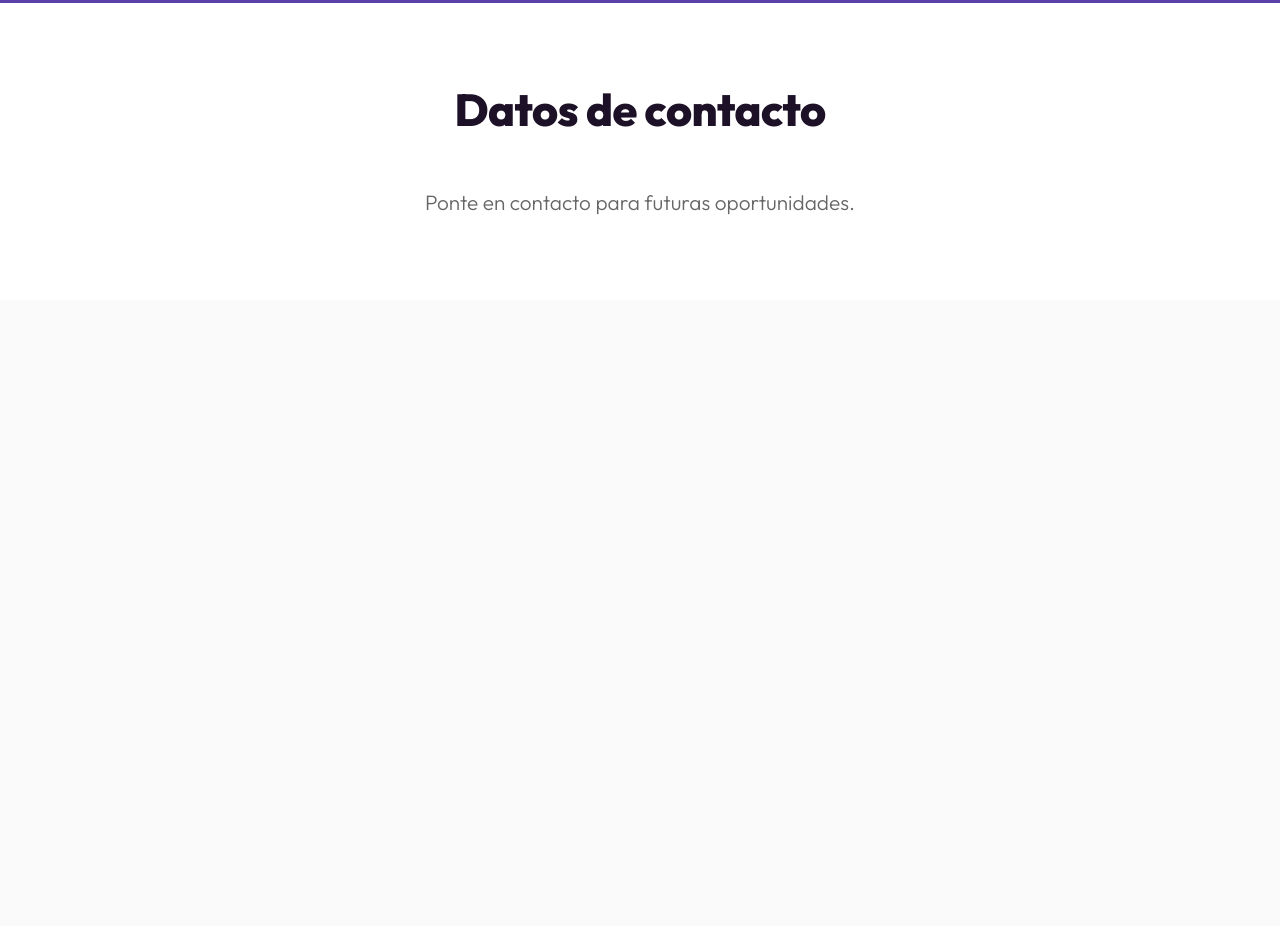
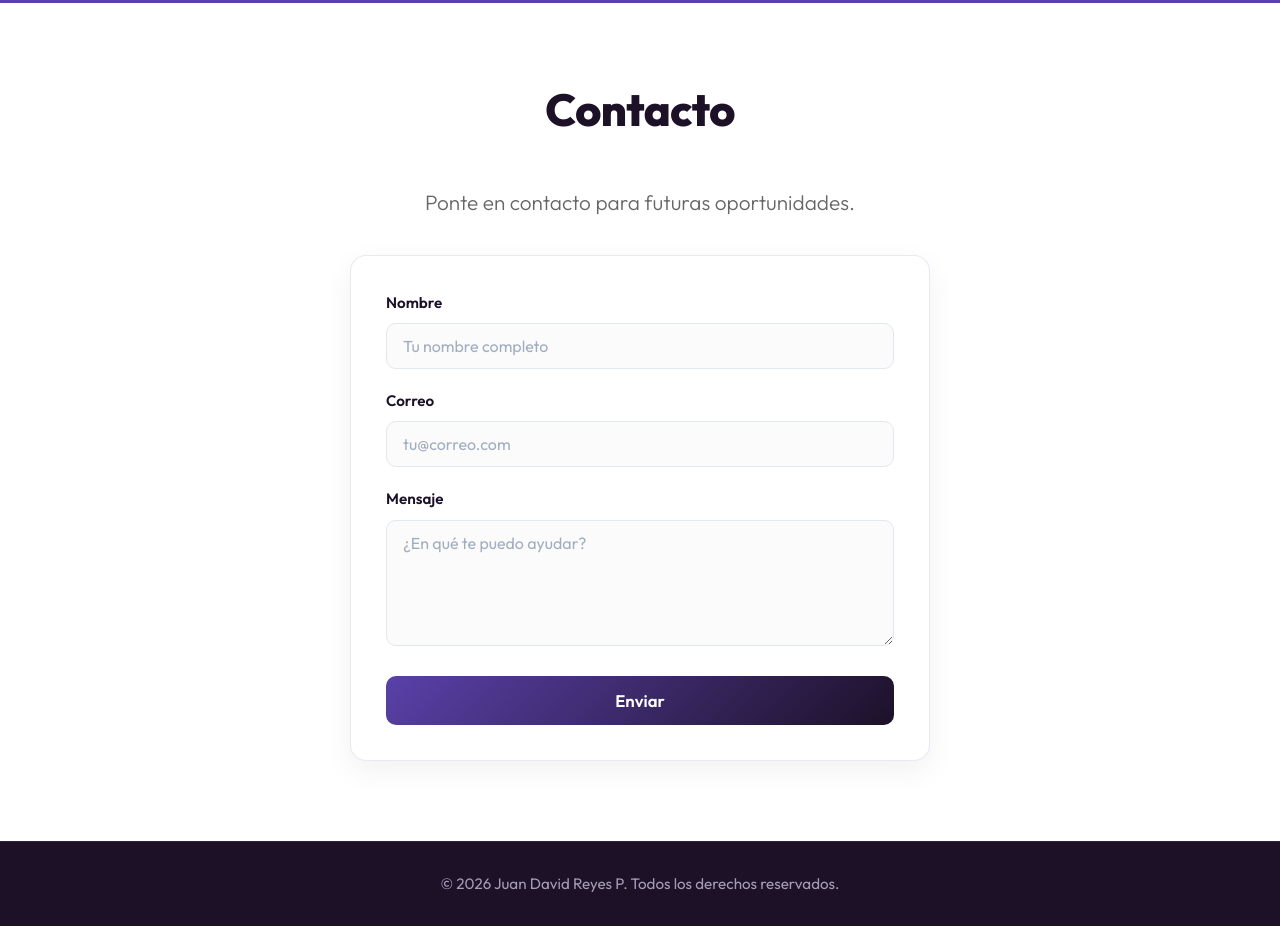
Before and after one commit to juandaveth-profe/hello-world, a plain HTML site: page index.html in a window 1280 px wide. Shown: the part 986-1912 px from the top of the page. Before the commit the page ends 1286 px from the top, so only its background shows below. Drawn offline with Linux system fonts and the light colour scheme.

Commit message:
Paso 7.a El Formulario

```diff
--- a/index.css
+++ b/index.css
@@ -176,4 +176,92 @@ h1, h2, h3 {
   font-size: 1.3rem;
   color: #666;
   font-weight: 300;
+  margin-bottom: 10px;
 }
+
+/* Contact Form Styles */
+.contact-form {
+  max-width: 580px;
+  margin: 35px auto 0;
+  background: #ffffff;
+  padding: 35px;
+  border-radius: 16px;
+  box-shadow: 0 10px 30px rgba(0, 0, 0, 0.06);
+  border: 1px solid rgba(89, 65, 169, 0.12);
+  display: flex;
+  flex-direction: column;
+  gap: 20px;
+}
+
+.form-group {
+  display: flex;
+  flex-direction: column;
+  gap: 8px;
+  text-align: left;
+}
+
+.form-group label {
+  font-size: 0.95rem;
+  font-weight: 600;
+  color: #1D1128;
+}
+
+.form-group input,
+.form-group textarea {
+  font-family: inherit;
+  font-size: 1rem;
+  padding: 12px 16px;
+  border: 1.5px solid #e2e8f0;
+  border-radius: 10px;
+  background-color: #fbfbfb;
+  color: #333;
+  transition: border-color 0.3s ease, box-shadow 0.3s ease, background-color 0.3s ease;
+  outline: none;
+  resize: vertical;
+}
+
+.form-group input:focus,
+.form-group textarea:focus {
+  border-color: #5941A9;
+  background-color: #ffffff;
+  box-shadow: 0 0 0 3px rgba(89, 65, 169, 0.15);
+}
+
+.form-group input::placeholder,
+.form-group textarea::placeholder {
+  color: #a0aec0;
+}
+
+.btn-submit {
+  font-family: inherit;
+  background: linear-gradient(135deg, #5941A9, #1D1128);
+  color: #ffffff;
+  font-size: 1.05rem;
+  font-weight: 600;
+  padding: 14px 28px;
+  border: none;
+  border-radius: 10px;
+  cursor: pointer;
+  transition: transform 0.2s ease, box-shadow 0.2s ease, opacity 0.2s ease;
+  margin-top: 10px;
+}
+
+.btn-submit:hover {
+  transform: translateY(-2px);
+  box-shadow: 0 8px 20px rgba(89, 65, 169, 0.3);
+  opacity: 0.95;
+}
+
+.btn-submit:active {
+  transform: translateY(0);
+}
+
+/* Footer */
+.footer {
+  background-color: #1D1128;
+  color: #a39cb5;
+  padding: 30px 0;
+  text-align: center;
+  font-size: 0.95rem;
+  border-top: 1px solid rgba(255, 255, 255, 0.08);
+}
--- a/index.html
+++ b/index.html
@@ -49,11 +49,33 @@
 
     <section id="contacto" class="section">
       <div class="container">
-        <h2 class="section-title text-dark">Datos de contacto</h2>
+        <h2 class="section-title text-dark">Contacto</h2>
         <p class="contact-text">Ponte en contacto para futuras oportunidades.</p>
+
+        <form class="contact-form" action="#" method="POST" onsubmit="event.preventDefault();">
+          <div class="form-group">
+            <label for="nombre">Nombre</label>
+            <input type="text" id="nombre" name="nombre" placeholder="Tu nombre completo" required>
+          </div>
+          <div class="form-group">
+            <label for="correo">Correo</label>
+            <input type="email" id="correo" name="correo" placeholder="tu@correo.com" required>
+          </div>
+          <div class="form-group">
+            <label for="mensaje">Mensaje</label>
+            <textarea id="mensaje" name="mensaje" rows="5" placeholder="¿En qué te puedo ayudar?" required></textarea>
+          </div>
+          <button type="submit" class="btn-submit">Enviar</button>
+        </form>
       </div>
     </section>
   </main>
+
+  <footer class="footer">
+    <div class="container">
+      <p>&copy; 2026 Juan David Reyes P. Todos los derechos reservados.</p>
+    </div>
+  </footer>
 </body>
 
 </html>
```
